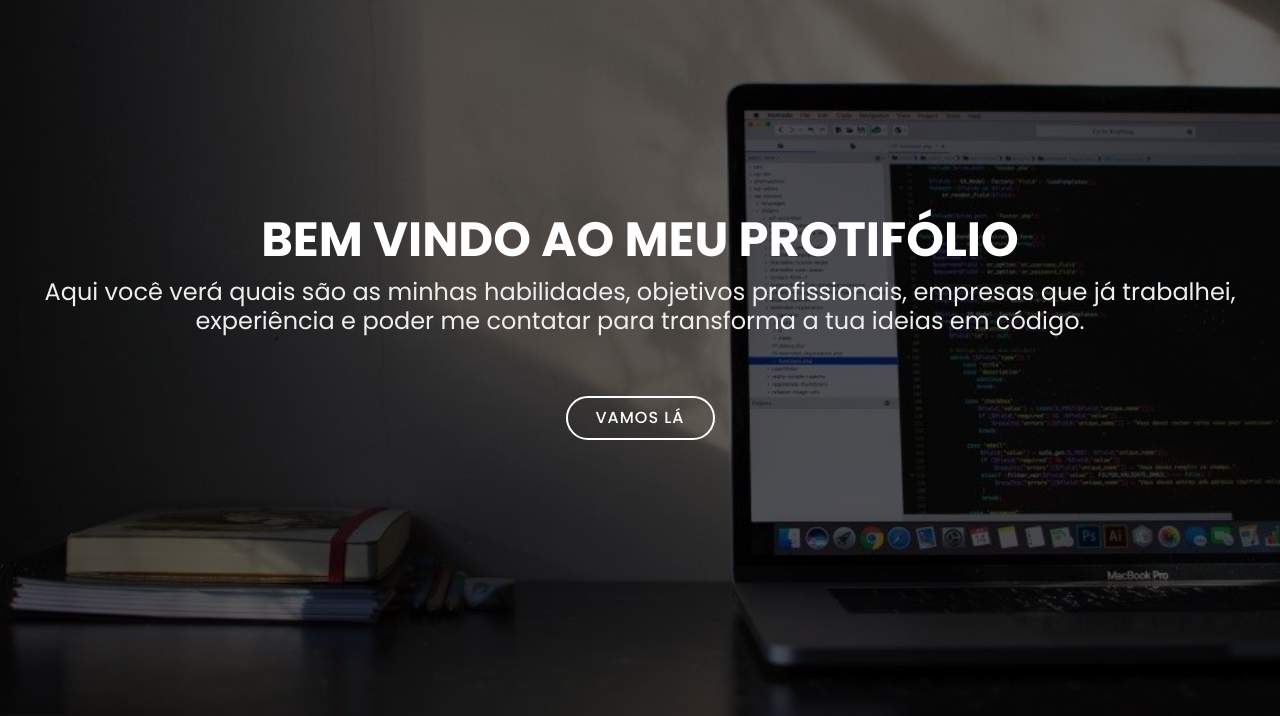
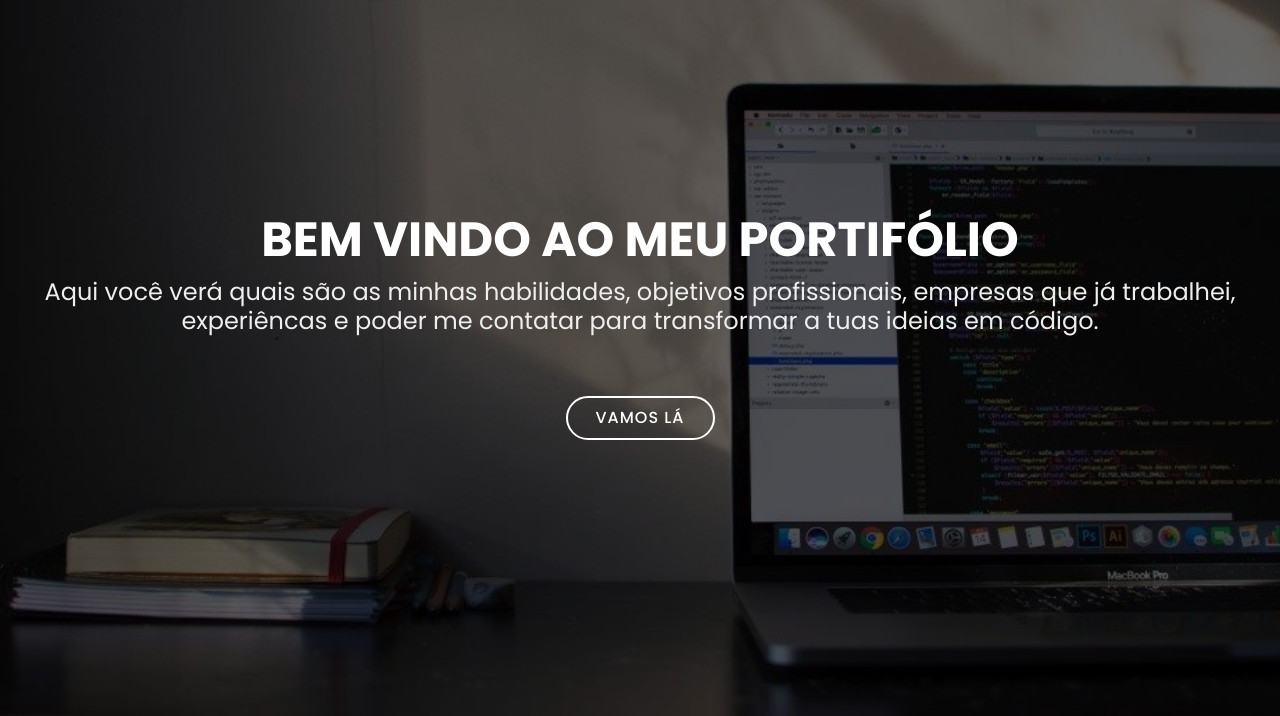
Before and after one commit to ThomazAugust/portifolio, a plain HTML site: page index.html in a window 1280 px wide. Shown: the part 84-800 px from the top of the page. Drawn offline with nearby package versions, Linux system fonts and the light colour scheme.

Commit message:
Corrigindo erros de português

```diff
--- a/css/style.css
+++ b/css/style.css
@@ -504,7 +504,6 @@ body.mobile-nav-active #mobile-nav-toggle {
   background-size: 100%;
   background-image: url(../img/about-img.jpg);
   background-repeat: no-repeat;
-  /* margin-bottom: 10px; */
 }
 
 #about .about-container .content {
--- a/index.html
+++ b/index.html
@@ -62,8 +62,8 @@
   ============================-->
   <section id="hero">
     <div class="hero-container">
-      <h1>Bem vindo ao meu protifólio</h1>
-      <h2>Aqui você verá quais são as minhas habilidades, objetivos profissionais, empresas que já trabalhei, experiência e poder me contatar para transforma a tua ideias em código.</h2>
+      <h1>Bem vindo ao meu portifólio</h1>
+      <h2>Aqui você verá quais são as minhas habilidades, objetivos profissionais, empresas que já trabalhei, experiêncas e poder me contatar para transformar a tuas ideias em código.</h2>
       <a href="#about" class="btn-get-started">Vamos lá</a>
     </div>
   </section><!-- #hero -->
```
